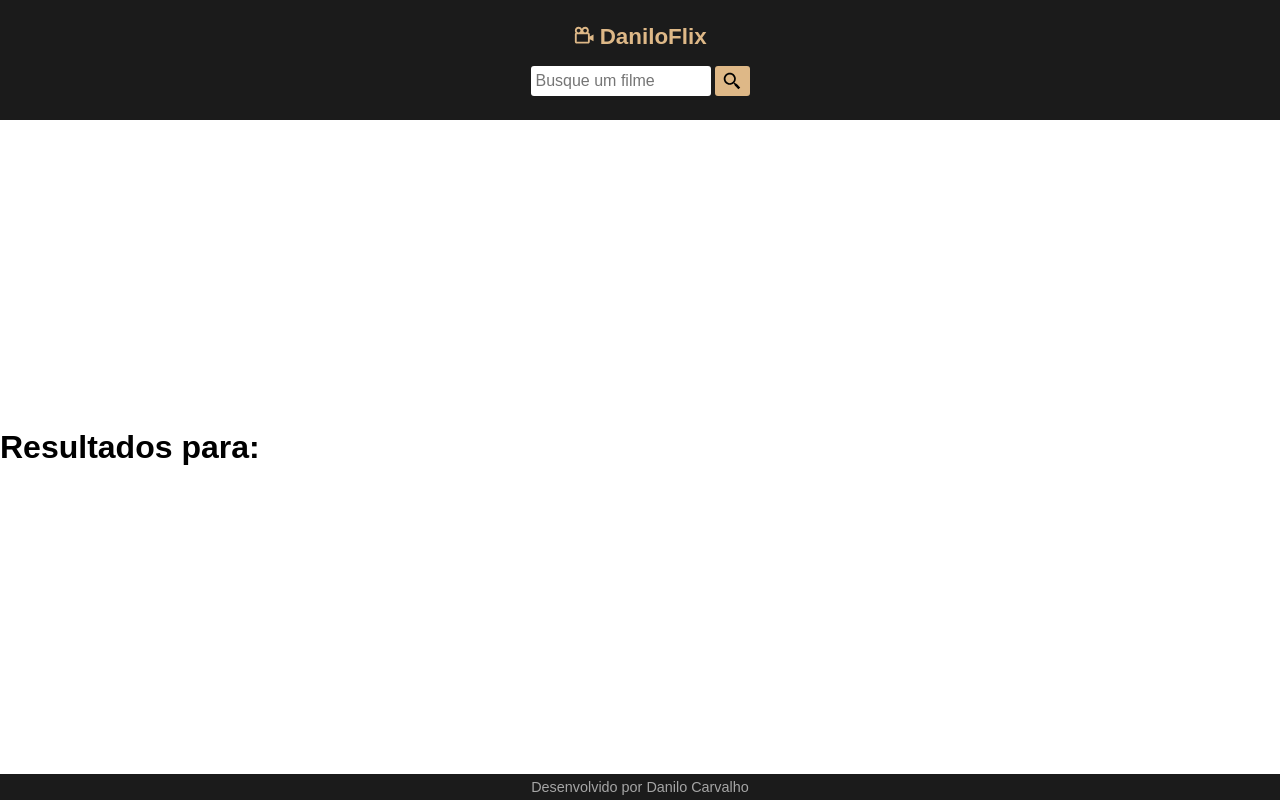
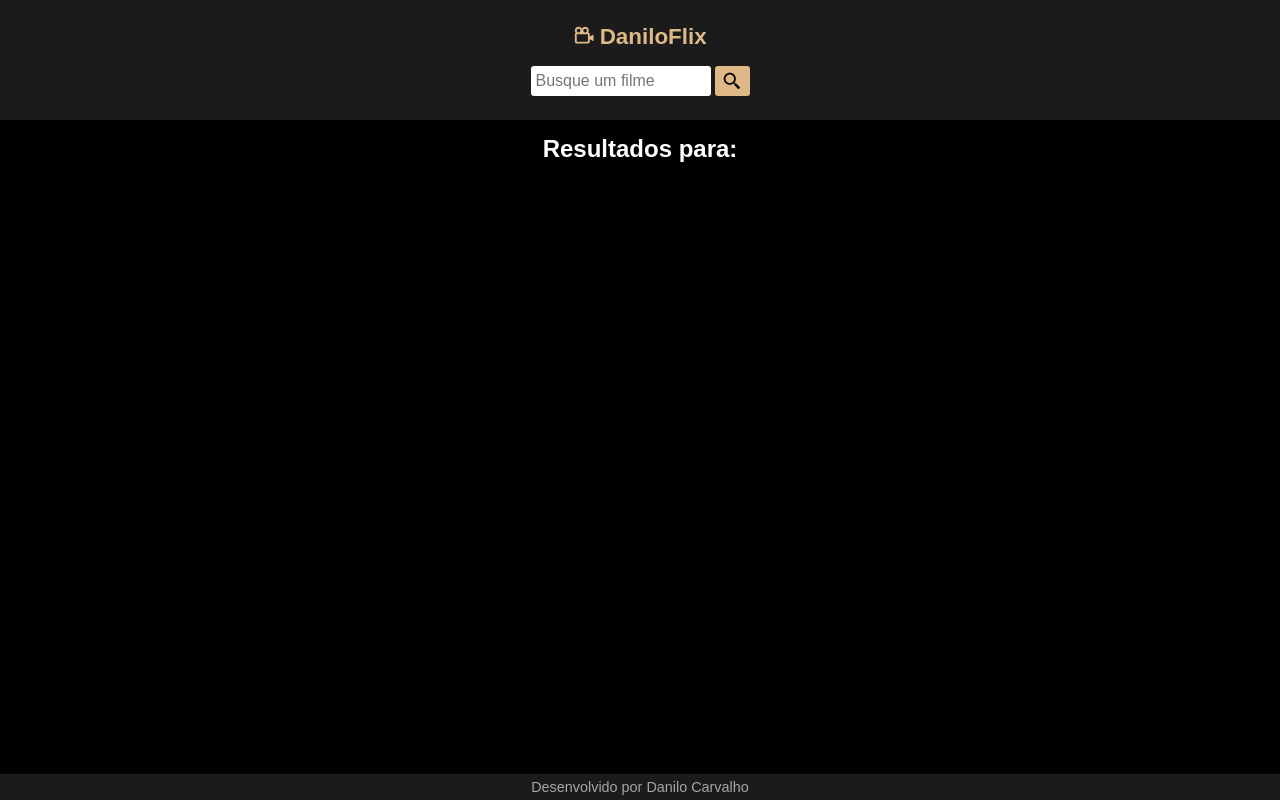
Before and after one commit to DanwiiloCarvalho/daniloflix, a React (Vite) app: page /search in a window 1280 px wide. Built offline with nearby package versions, Linux system fonts and the light colour scheme.

Commit message:
Definição dos parâmetros de pesquisa na rota após clicar no botão pesquisar

```diff
--- a/src/Components/Search/index.tsx
+++ b/src/Components/Search/index.tsx
@@ -1,11 +1,41 @@
 import { BiSearchAlt2 } from 'react-icons/bi';
 import classes from './Search.module.css';
+import { useRef } from 'react';
+import { createSearchParams, useNavigate } from 'react-router-dom';
 
 export function Search() {
+    const refWordKey = useRef<HTMLInputElement | null>(null);
+    //const [searchParams, setSearchParams] = useSearchParams();
+
+    /* function search() {
+        if (refWordKey.current) {
+            const params = {
+                q: refWordKey.current.value
+            }
+            setSearchParams(q);
+        }
+    }*/
+    const navigate = useNavigate();
+
+    function search() {
+        //navigate('/search?q=' + refWordKey.current?.value);
+        if (refWordKey.current?.value) {
+            const searchParams = createSearchParams({
+                q: refWordKey.current.value
+            });
+
+            navigate({
+                pathname: '/search',
+                search: `?${searchParams}`
+            });
+            refWordKey.current.value = "";
+        }
+    }
+
     return (
         <div className={classes.search}>
-            <input type="text" placeholder="Busque um filme" />
-            <button><BiSearchAlt2/></button>
+            <input ref={refWordKey} type="text" placeholder="Busque um filme" onKeyDown={e => e.key === 'Enter' ? search() : null}/>
+            <button onClick={search}><BiSearchAlt2/></button>
         </div>
     );
 }
--- a/src/Pages/SearchResults/SearchResults.module.css
+++ b/src/Pages/SearchResults/SearchResults.module.css
@@ -0,0 +1,15 @@
+.main_container {
+    flex: 1;
+    background-color: black;
+}
+
+.main_container > h1 {
+    color: white;
+    font-size: 1.5rem;
+    text-align: center;
+    margin: 15px 0;
+}
+
+.results_search {
+
+}
--- a/src/Pages/SearchResults/index.tsx
+++ b/src/Pages/SearchResults/index.tsx
@@ -1,5 +1,15 @@
+import { useSearchParams } from 'react-router-dom';
+import classes from './SearchResults.module.css';
+
 export function SearchResults() {
+    const [searchParams] = useSearchParams();
+
     return (
-        <h1>Resultados para: </h1>
+        <main className={classes.main_container}>
+            <h1>Resultados para: {searchParams.get('q')}</h1>
+            <ul className={classes.results_search}>
+                {<li></li>}
+            </ul>
+        </main>
     );
 }
```
